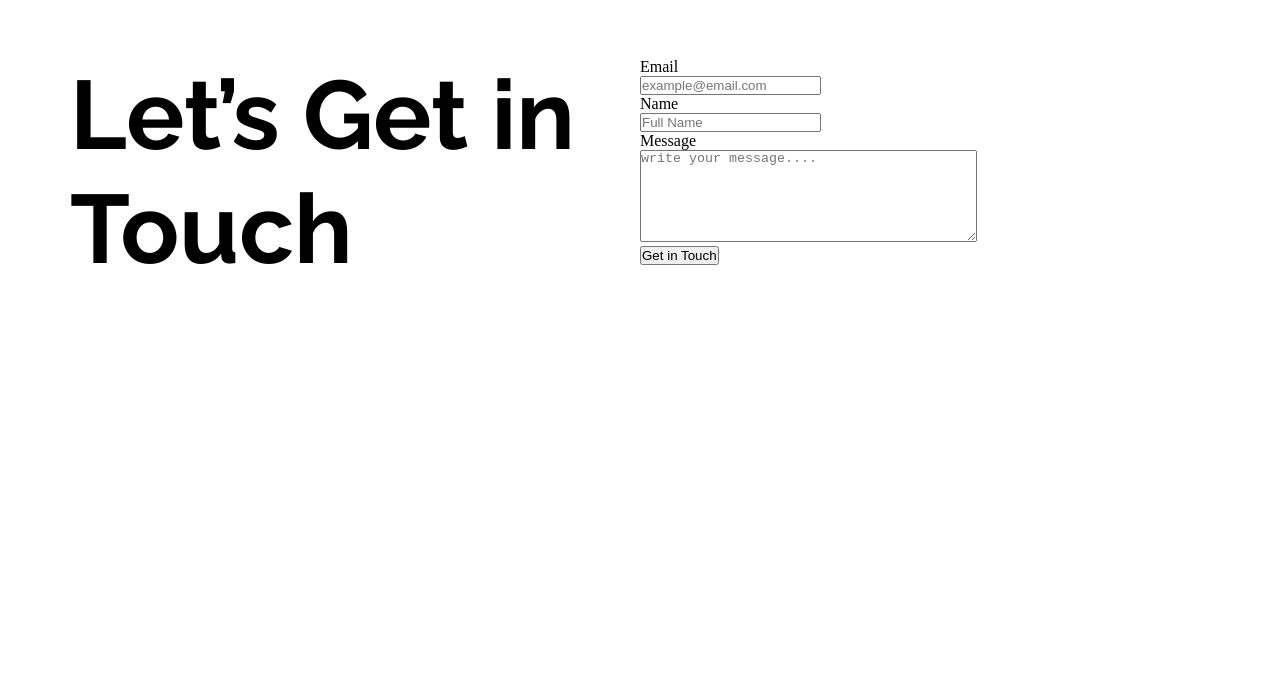
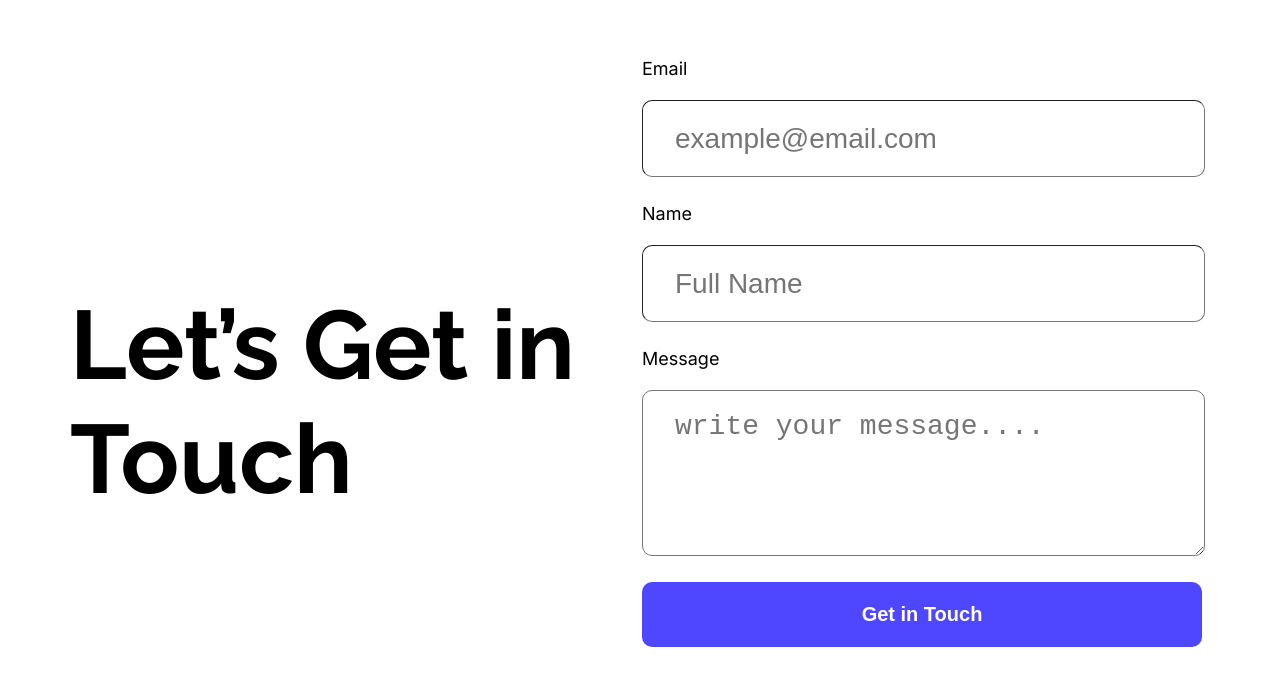
Before and after one commit to yousuf1803/my-assignment, a plain HTML site: page index.html in a window 1280 px wide. Shown: the part 2129-2819 px from the top of the page. Drawn offline with Linux system fonts and the light colour scheme.

Commit message:
added form section

```diff
--- a/index.html
+++ b/index.html
@@ -100,13 +100,13 @@
         </div>
         <div class="touch-right">
           <form action="" class="touch-form">
-            <label for="Email">Email</label><br>
+            <label class="inter-font" for="Email">Email</label><br>
             <input type="email" name="" id="" placeholder="example@email.com"><br>
 
-          <label for="name">Name</label><br>
+          <label class="inter-font" for="name">Name</label><br>
             <input type="text" name="" id="" placeholder="Full Name"><br>
-            <label for="Message">Message</label><br>
-            <textarea name="Message" id="" rows="6px" cols="40px" placeholder="write your message...."></textarea><br>
+            <label class="inter-font" for="Message">Message</label><br>
+            <textarea name="Message" id="" rows="4px" cols="40px" placeholder="write your message...."></textarea><br>
           <button class="form-button">Get in Touch</button>
           </form>
 
--- a/styles/style.css
+++ b/styles/style.css
@@ -275,12 +275,19 @@ align-items: center;
   display: flex;
   justify-content: space-between;
 
+
 }
 .touch-left{
-  width: 50%;
+
+  padding-top: 200p;
+  padding-bottom: 200px;
+  width:48%;
+margin-top: 230px;
 }
+
+
 .touch-right{
-  width: 50%;
+
 }
 .touch-tittle{
   width:528px;
@@ -292,4 +299,62 @@ align-items: center;
 .touch-form{
   width:497px;
   height:490px;
+  padding-top:71
+  padding-bottom:71px;
+  padding-right:71px;
+
 }
+form label{
+  display: block;
+  height: 22px;
+  width:100%
+  font-weight Medium;
+  font-size: 18px;
+  color: #000000;
+  margin-bottom:2px;
+}
+
+
+form input[type=email], input[type=text] {
+  padding: 20px 32px;
+background-color: #FFFFFF;
+font-weight: 1px;
+  display: block;
+  height: 35px;
+  width:100%;
+  margin-bottom:8px;
+  border-radius: 10px;
+  font-size:28px;
+  border-width: 1px;
+}
+form textarea{
+  background-color: #FFFFFF;
+  border:none
+font-weight: 1px;
+  display: block;
+  font-size:28px;
+  width: 100%;
+padding: 20px 32px;
+border-radius: 10px;
+margin-bottom:8px;
+}
+.form-button{
+  background-color:#4E47FF;
+  color:#FFFFFF;
+font-weight:bold;
+  display: block;
+  font-size:20px;
+  width:560px;
+  height: 65px;
+padding: 14px 32px;
+border-radius: 10px;
+cursor: pointer;
+border:none
+}
+.form-button:hover{
+    background-color:rgb(240, 240, 3);
+    color: black;
+}
+.form-button:active{
+    opacity: 0.6;
+}
```
